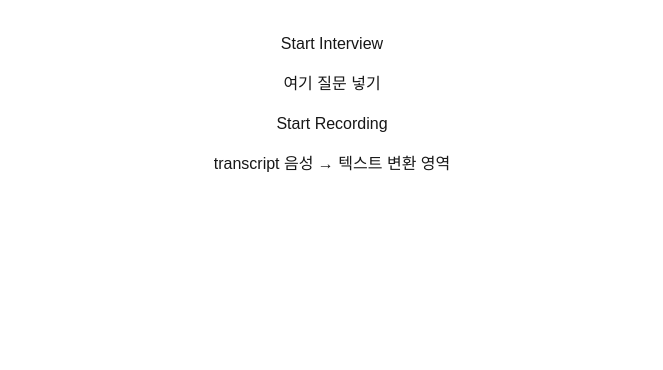
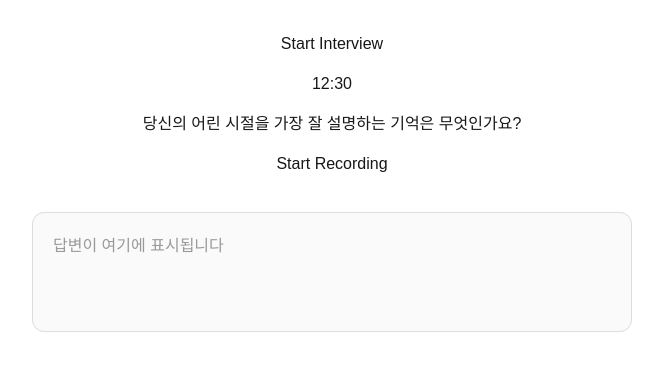
Before and after one commit to wynsumhi/the-interview, a Next.js app in the folder fe/: page /interview/session in a window 1280 px wide. Shown: the top 370 px of the page, without its empty margins (308-971 px from the left). Built offline with nearby package versions, Linux system fonts and the light colour scheme.

Commit message:
S14P21A307-100 feat: 인터뷰 진행 페이지에 컴포넌트 연결

```diff
--- a/fe/src/app/interview/session/page.tsx
+++ b/fe/src/app/interview/session/page.tsx
@@ -1,6 +1,14 @@
 "use client";
 
+import QuestionCard from "@/src/components/interview/QuestionCard";
+import RecordingButton from "@/src/components/interview/RecordingButton";
+import TranscriptBox from "@/src/components/interview/TranscriptBox";
+import Timer from "@/src/components/interview/Timer";
+
 export default function InterviewSession() {
+  // TEST
+  const question = "당신의 어린 시절을 가장 잘 설명하는 기억은 무엇인가요?";
+
   return (
     <main
       style={{
@@ -13,9 +21,13 @@ export default function InterviewSession() {
     >
       <h1>Start Interview</h1>
 
-      <div>여기 질문 넣기</div>
-      <button>Start Recording</button>
-      <div>transcript 음성 → 텍스트 변환 영역</div>
+      <Timer />
+
+      <QuestionCard question={question} />
+
+      <RecordingButton />
+
+      <TranscriptBox />
     </main>
   );
 }
```
